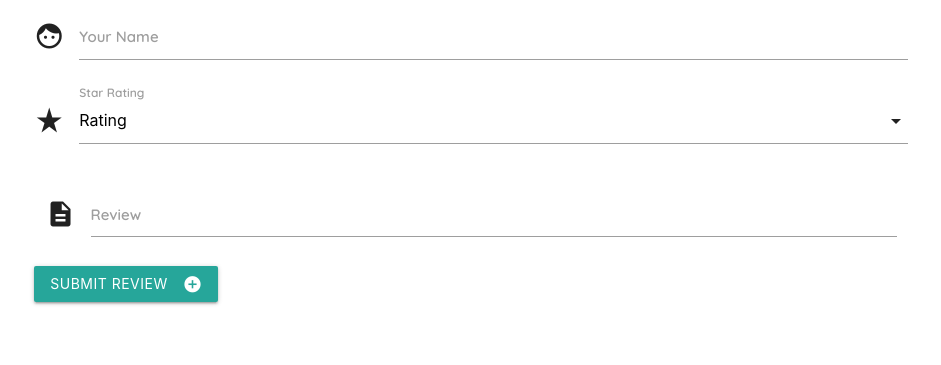
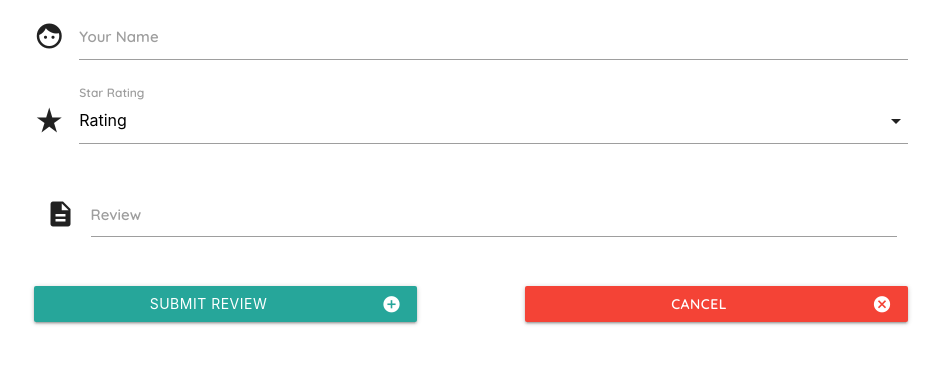
Before and after one commit to KelvinHere/book-review-app, a Flask app: template templates/addreview.html in a window 1280 px wide. Shown: the part 183-548 px from the top of the page, without its empty margins (169-1110 px from the left). Run offline with Flask 2, Linux system fonts and the light colour scheme; the template is opened without the code that fills it, so the values that code supplies are empty; some libraries are stand-ins or nearby versions.

Commit message:
FEAT: Add cancel button to write reviews page

```diff
--- a/static/css/style.css
+++ b/static/css/style.css
@@ -19,6 +19,13 @@ h1, h2, h3, h4, h5, h6, .brand-logo .title-text {
   font-weight: 600;
 }
 
+.width-to-container-90 {
+    width: 90%;
+}
+
+.margin-top {
+    margin-top: 20px;
+}
 
 .star-rating-container > img {
     width: 50%;
--- a/templates/addreview.html
+++ b/templates/addreview.html
@@ -32,10 +32,18 @@
       <label for="review">Review</label>
     </div>
     <input type="hidden" name="book_id" value="{{book._id}}" />
-    <button class="btn waves-effect waves-light" type="submit">
-      Submit Review
-      <i class="material-icons right">add_circle</i>
-    </button>
+    <div class="row">
+      <div class="col s6 margin-top">
+        <button class="btn waves-effect waves-light width-to-container-90" type="submit">
+          Submit Review
+          <i class="material-icons right">add_circle</i>
+        </button>
+      </div>
+      <div class="col s6 margin-top">
+        <a href="{{url_for('view_books')}}" class="waves-effect waves-light width-to-container-90 red btn right"><i
+          class="material-icons right">cancel</i>Cancel</a>
+      </div>
+    </div>
   </form>
 </div>
 {% endblock %}
```
